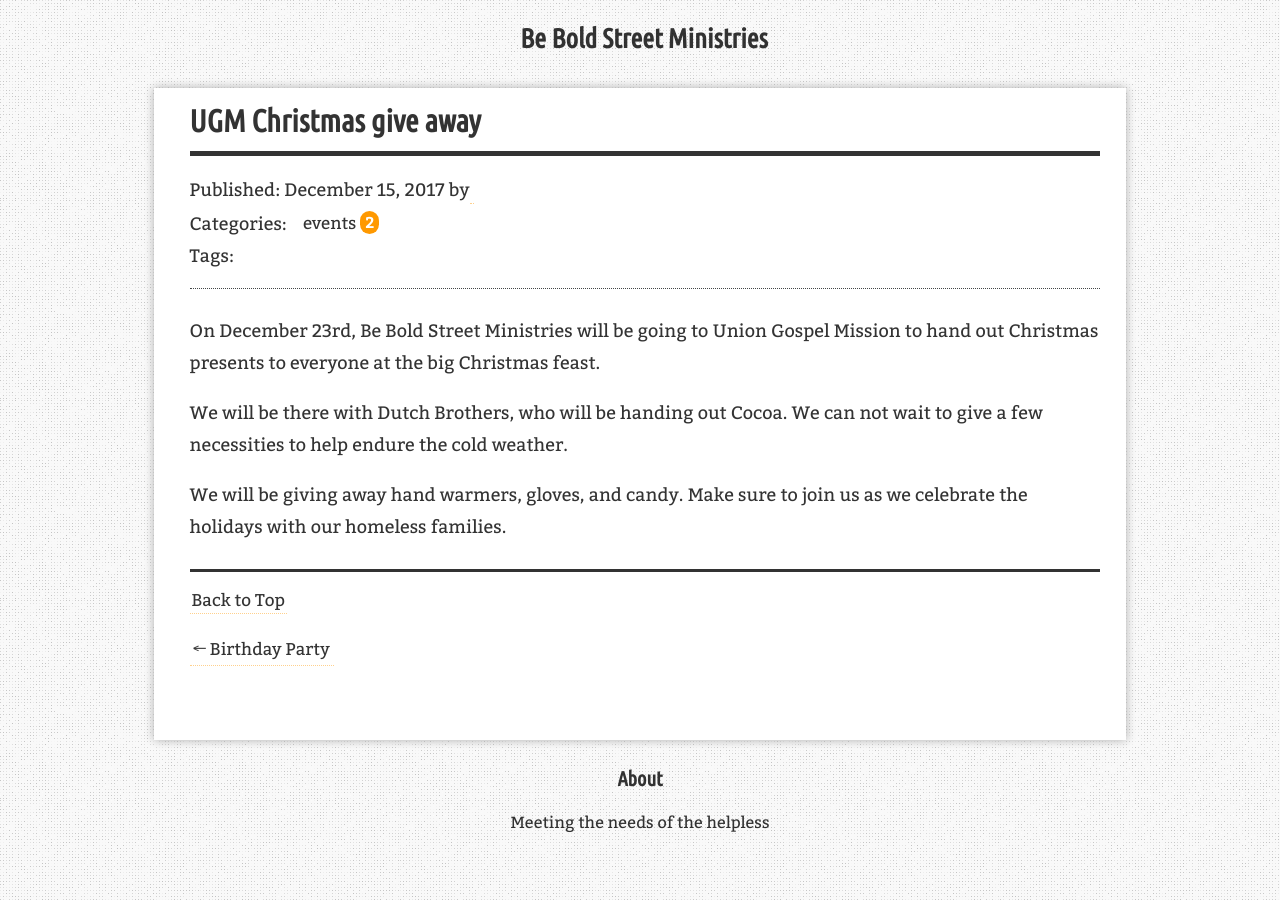
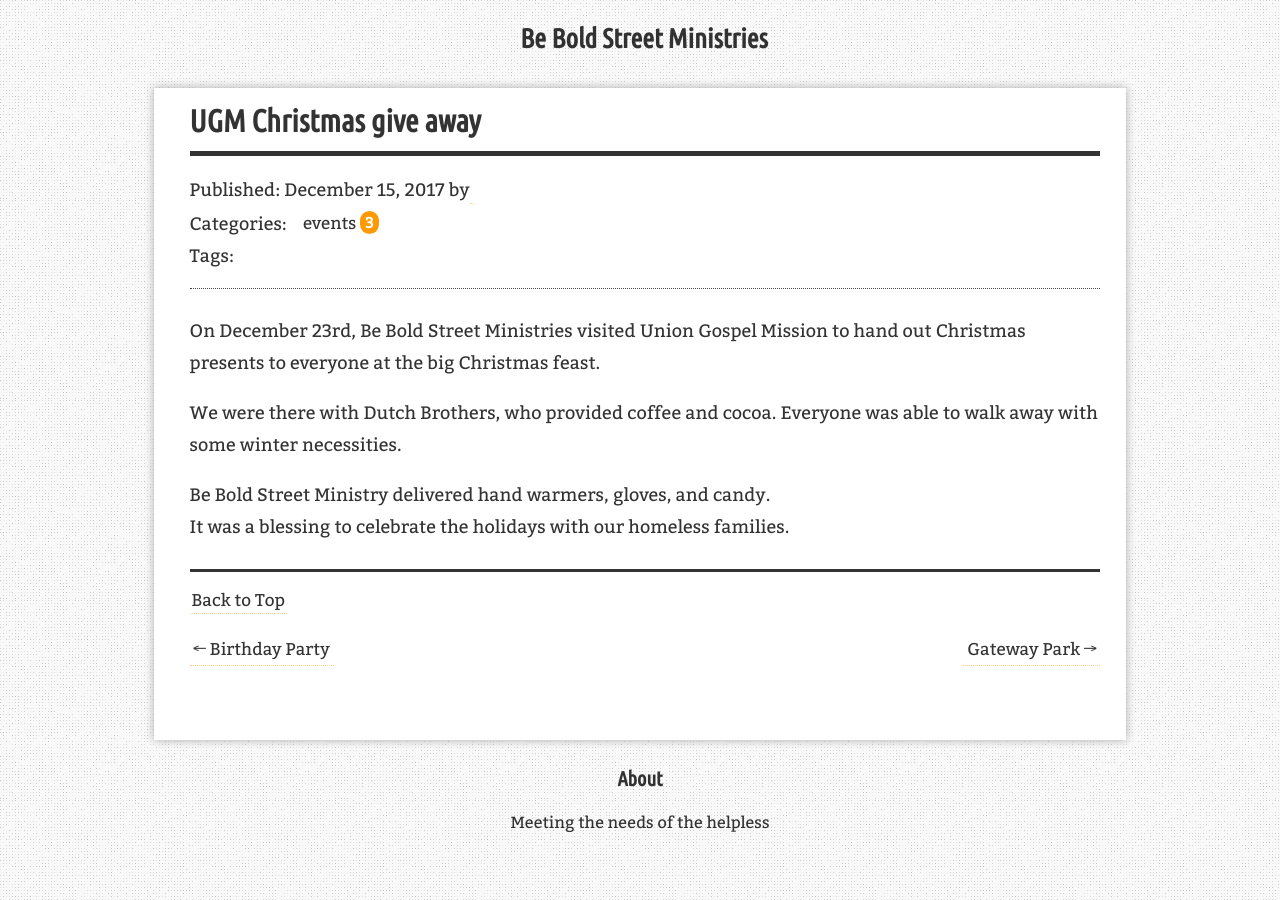
Before and after one commit to yizeng/jekyll-theme-simple-texture, a Jekyll site: the page built from _posts/2017-12-15-ugm-grab-bags.md, in a window 1280 px wide. Built offline with Jekyll 4.4.1, drawn with Linux system fonts in a browser that asks for light colours; nearby versions of some CDN libraries; comment, search, counter and statistics services are not loaded.

Commit message:
Gateway video

```diff
--- a/_layouts/give.html
+++ b/_layouts/give.html
@@ -24,7 +24,7 @@
 </div>
   </section>
 <div class="giving-footer"><p class="giving"> If you feel directed to support this ministry, contact <a href="mailto:beboldstreetministires@gmail.com">beboldstreetministries@gmail.com</a> to find out how.</p></div>
-<div class="giving-footer"><p class="giving">We currently can use donations of clothing and hygine.</p></div>
+<div class="giving-footer"><p class="giving">We currently can use donations of clothing and hygiene.</p></div>
 </body>
 
 </html>
--- a/_posts/2017-12-15-ugm-grab-bags.md
+++ b/_posts/2017-12-15-ugm-grab-bags.md
@@ -4,11 +4,11 @@
 description: "Hand out gifts to our friends on the street."
 categories: [events]
 ---
-On December 23rd, Be Bold Street Ministries will be going to Union Gospel
+On December 23rd, Be Bold Street Ministries visited Union Gospel
 Mission to hand out Christmas presents to everyone at the big Christmas feast.
 
-We will be there with Dutch Brothers, who will be handing out Cocoa.  We
-can not wait to give a few necessities to help endure the cold weather.
+We were there with Dutch Brothers, who provided coffee and cocoa.  Everyone
+was able to walk away with some winter necessities.
 
-We will be giving away hand warmers, gloves, and candy.  Make sure to join us
-as we celebrate the holidays with our homeless families.
+Be Bold Street Ministry delivered hand warmers, gloves, and candy.
+It was a blessing to celebrate the holidays with our homeless families.
```
Also changed, not shown: _posts/2018-01-20-Gateway-Park.md (added, +31 -0 lines).
